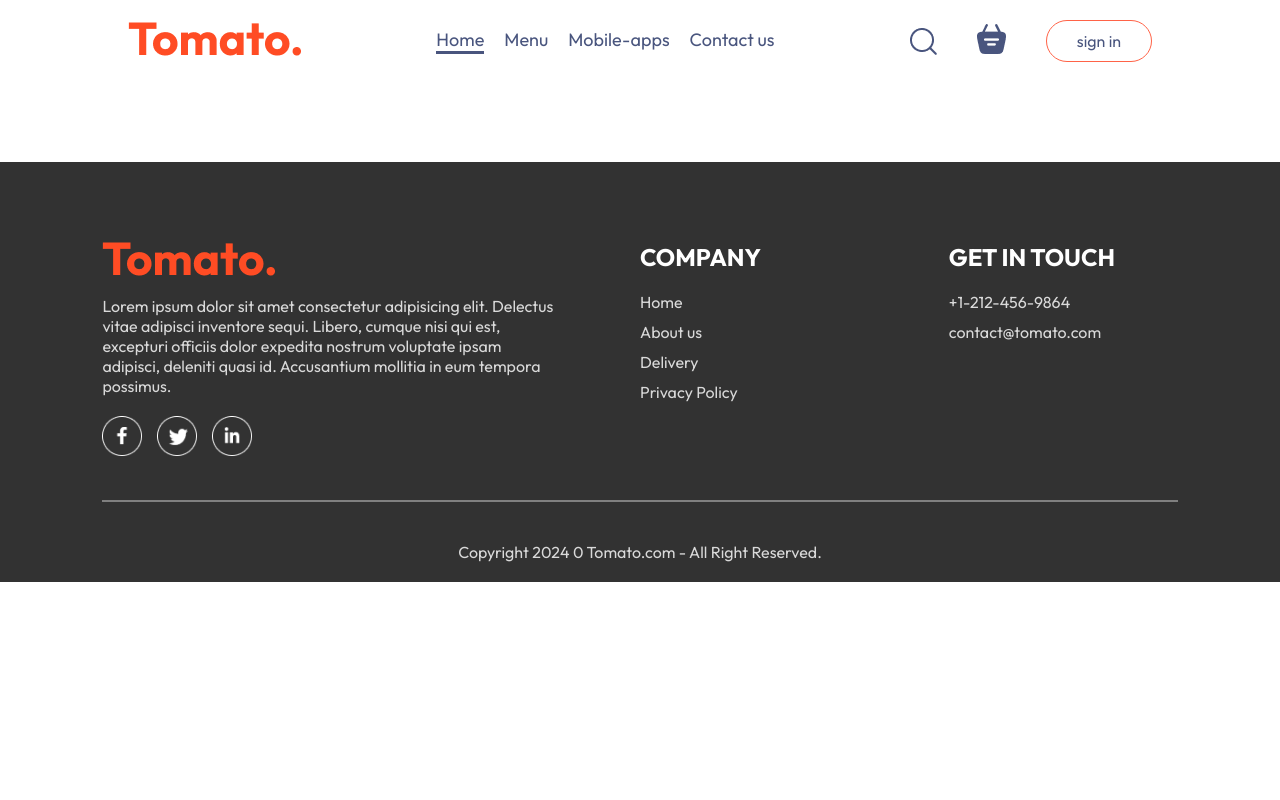
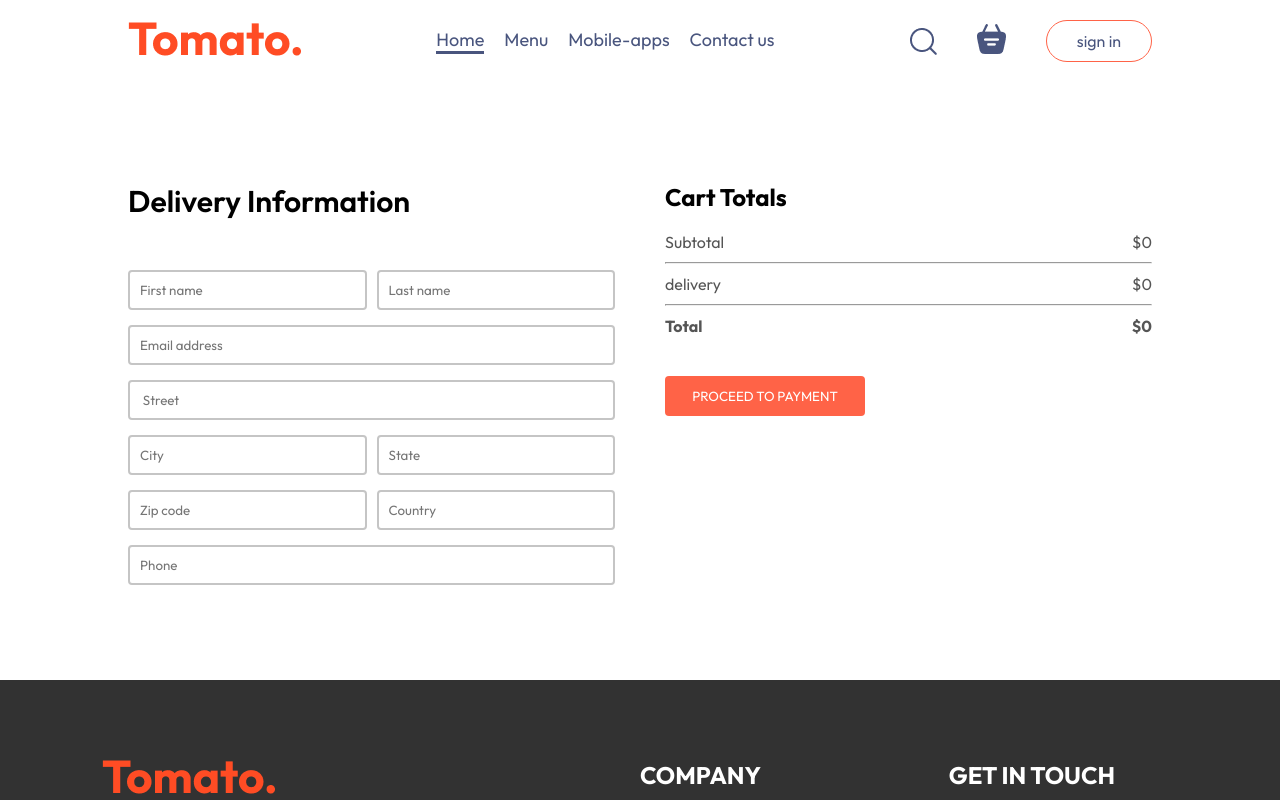
Before and after one commit to saksham1742683/Tomato, a React (Vite) app: page /order in a window 1280 px wide. Shown: the top 800 px of the page. Built offline with nearby package versions, Linux system fonts and the light colour scheme.

Commit message:
placeorder

```diff
--- a/src/App.jsx
+++ b/src/App.jsx
@@ -18,7 +18,7 @@
         <Routes>
           <Route path="/" element={<Home />} />
           <Route path="/cart" element={<Cart />} />
-          <Route path="/order" elemen={<PlaceOrder />} />
+          <Route path="/order" element={<PlaceOrder />} />
         </Routes>
       </div>
       <Footer />
--- a/src/Pages/Cart/Cart.jsx
+++ b/src/Pages/Cart/Cart.jsx
@@ -1,9 +1,13 @@
 import React, { useContext } from "react";
 import "./Cart.css";
 import { StoreContext } from "../../context/StoreContext";
+import { useNavigate } from "react-router-dom";
 
 const Cart = () => {
-  const { cartItems, food_list, removeFromCart , getTotalCartAmount} = useContext(StoreContext);
+  const { cartItems, food_list, removeFromCart, getTotalCartAmount } =
+    useContext(StoreContext);
+  const navigate = useNavigate();
+
   return (
     <div className="cart">
       <div className="cart-items">
@@ -48,22 +52,27 @@
             <hr />
             <div className="cart-total-details">
               <p>delivery</p>
-              <p>${2} </p>
+              <p>${getTotalCartAmount() === 0 ? 0 : 2} </p>
             </div>
             <hr />
             <div className="cart-total-details">
               <b>Total</b>
-              <b>${getTotalCartAmount()+2} </b>
+              <b>
+                ${getTotalCartAmount() === 0 ? 0 : getTotalCartAmount() + 2}{" "}
+              </b>
             </div>
             <hr />
           </div>
-        <button> PROCEED TO CHECKOUT</button>
+          <button onClick={() => navigate("/order")}>
+            {" "}
+            PROCEED TO CHECKOUT
+          </button>
         </div>
         <div className="cart-promocode">
           <p>If you have a promocode , Enter it here</p>
           <div className="cart-promocode-input">
-              <input type="text" placeholder="promo code" />
-              <button>Submit</button>
+            <input type="text" placeholder="promo code" />
+            <button>Submit</button>
           </div>
         </div>
       </div>
--- a/src/Pages/PlaceOrder/PlaceOrder.css
+++ b/src/Pages/PlaceOrder/PlaceOrder.css
@@ -0,0 +1,51 @@
+.place-order {
+  display: flex;
+  align-items: start;
+  justify-content: space-between;
+  gap: 50px;
+  margin-top: 100px;
+}
+
+.place-order-left {
+  width: 100%;
+  max-width: max(30%, 500px);
+}
+
+.place-order-left .title {
+  font-size: 30px;
+  font-weight: 600;
+  margin-bottom: 50px;
+}
+.place-order-left input {
+  margin-bottom: 15px;
+  width: 100%;
+  padding: 10px;
+  border: 2px solid #c5c5c5;
+  outline-color: tomato;
+  border-radius: 4px;
+}
+.place-order-left .multi-fields {
+  display: flex;
+  gap: 10px;
+}
+
+.place-order-right {
+  width: 100%;
+  max-width: max(40%, 500px);
+}
+.cart-total h2 {
+  margin-bottom: 20px;
+}
+.cart-total-details {
+  margin: 10px 0;
+}
+.cart-total button {
+  margin-top: 30px;
+  border: none;
+    color: white;
+    background-color: tomato;
+    width: max(15vw, 200px);
+    padding: 12px 0px;
+    border-radius: 4px;
+    cursor: pointer;
+}
--- a/src/Pages/PlaceOrder/PlaceOrder.jsx
+++ b/src/Pages/PlaceOrder/PlaceOrder.jsx
@@ -1,10 +1,57 @@
-import React from 'react'
-import './PlaceOrder.css'
+import React, { useContext } from "react";
+import "./PlaceOrder.css";
+import { StoreContext } from "../../context/StoreContext";
 
 const PlaceOrder = () => {
+  const { getTotalCartAmount } = useContext(StoreContext);
+
   return (
-    <div>PlaceOrder</div>
-  )
-}
+    <form className="place-order">
+      <div className="place-order-left">
+        <p className="title">Delivery Information</p>
+        <div className="multi-fields">
+          <input type="text" placeholder="First name" />
+          <input type="text" placeholder="Last name" />
+        </div>
+        <input type="email" placeholder="Email address" />
+        <input type="text" placeholder=" Street" />
 
-export default PlaceOrder
+        <div className="multi-fields">
+          <input type="text" placeholder="City" />
+          <input type="text" placeholder="State" />
+        </div>
+        <div className="multi-fields">
+          <input type="text" placeholder="Zip code" />
+          <input type="text" placeholder="Country" />
+        </div>
+        <input type="text" placeholder="Phone" />
+      </div>
+      <div className="place-order-right">
+        <div className="cart-total">
+          <h2>Cart Totals</h2>
+          <div>
+            <div className="cart-total-details">
+              <p>Subtotal</p>
+              <p>${getTotalCartAmount()} </p>
+            </div>
+            <hr />
+            <div className="cart-total-details">
+              <p>delivery</p>
+              <p>${getTotalCartAmount() === 0 ? 0 : 2} </p>
+            </div>
+            <hr />
+            <div className="cart-total-details">
+              <b>Total</b>
+              <b>
+                ${getTotalCartAmount() === 0 ? 0 : getTotalCartAmount() + 2}{" "}
+              </b>
+            </div>
+          </div>
+          <button> PROCEED TO PAYMENT</button>
+        </div>
+      </div>
+    </form>
+  );
+};
+
+export default PlaceOrder;
--- a/src/context/StoreContext.jsx
+++ b/src/context/StoreContext.jsx
@@ -25,6 +25,7 @@
       if (cartItems[item] > 0) {
         let itemInfo = food_list.find((product) => product.id === item);
         totalAmount += itemInfo.price * cartItems[item];
+        console.log("🚀 ~ getTotalCartAmount ~ totalAmount:", totalAmount)
       }
     }
     return totalAmount;
```
